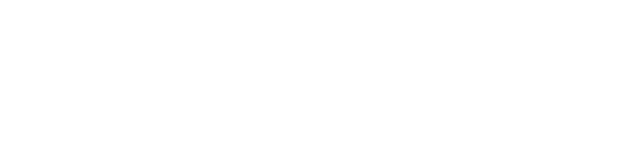
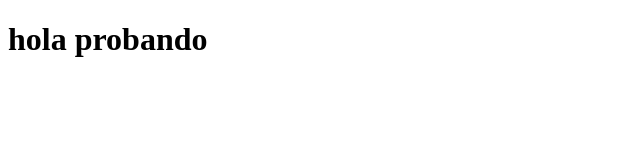
Before and after one commit to pmerics/Mi-portafolio, a plain HTML site: page index.html in a window 1280 px wide. Shown: the whole page, without its empty margins (0-640 px from the left). Drawn offline with Linux system fonts and the light colour scheme.

Commit message:
primer titulo body

```diff
--- a/index.html
+++ b/index.html
@@ -6,6 +6,6 @@
     <title>Document</title>
 </head>
 <body>
-
+    <h1>hola probando</h1>
 </body>
 </html>
```
